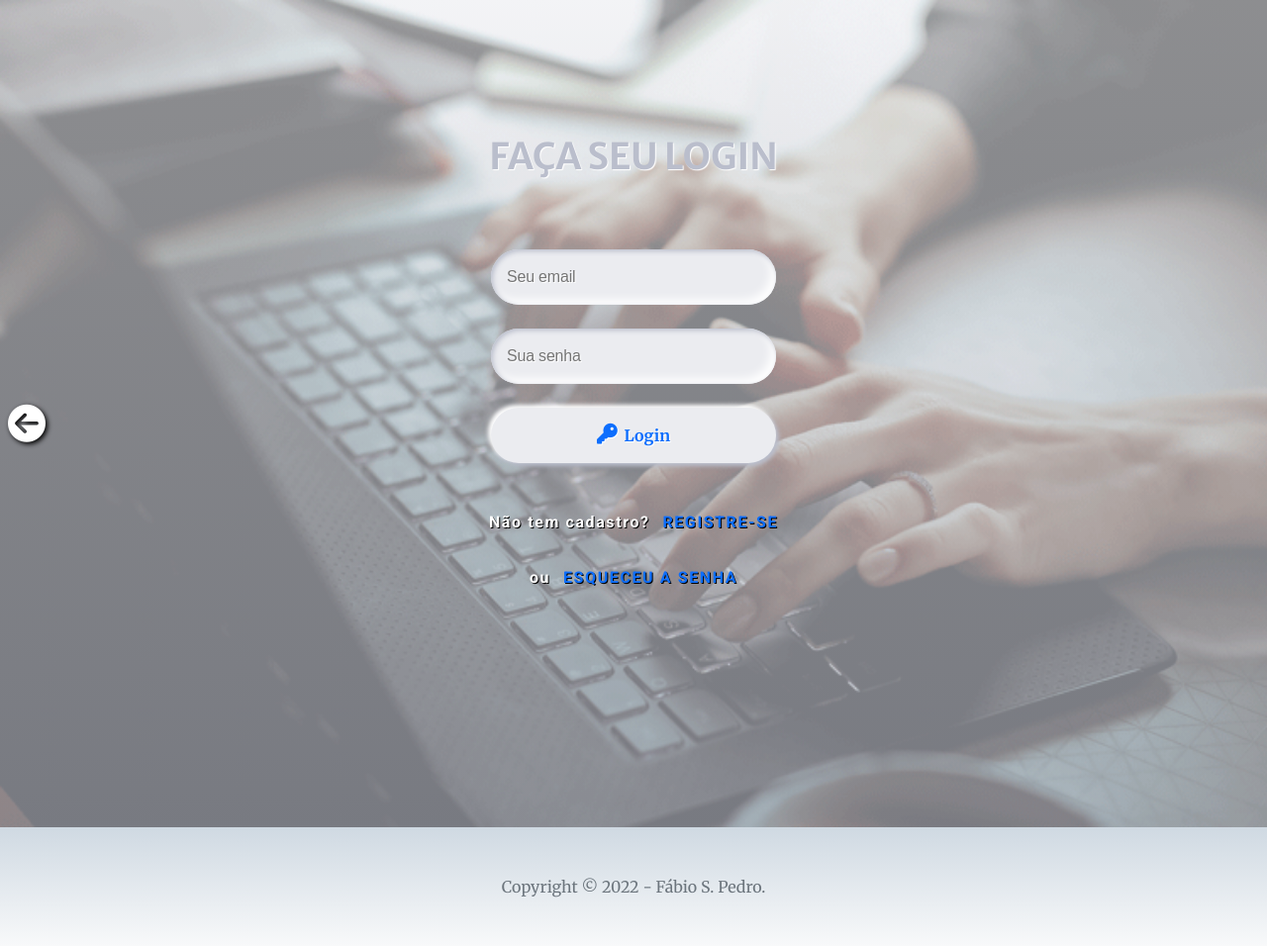
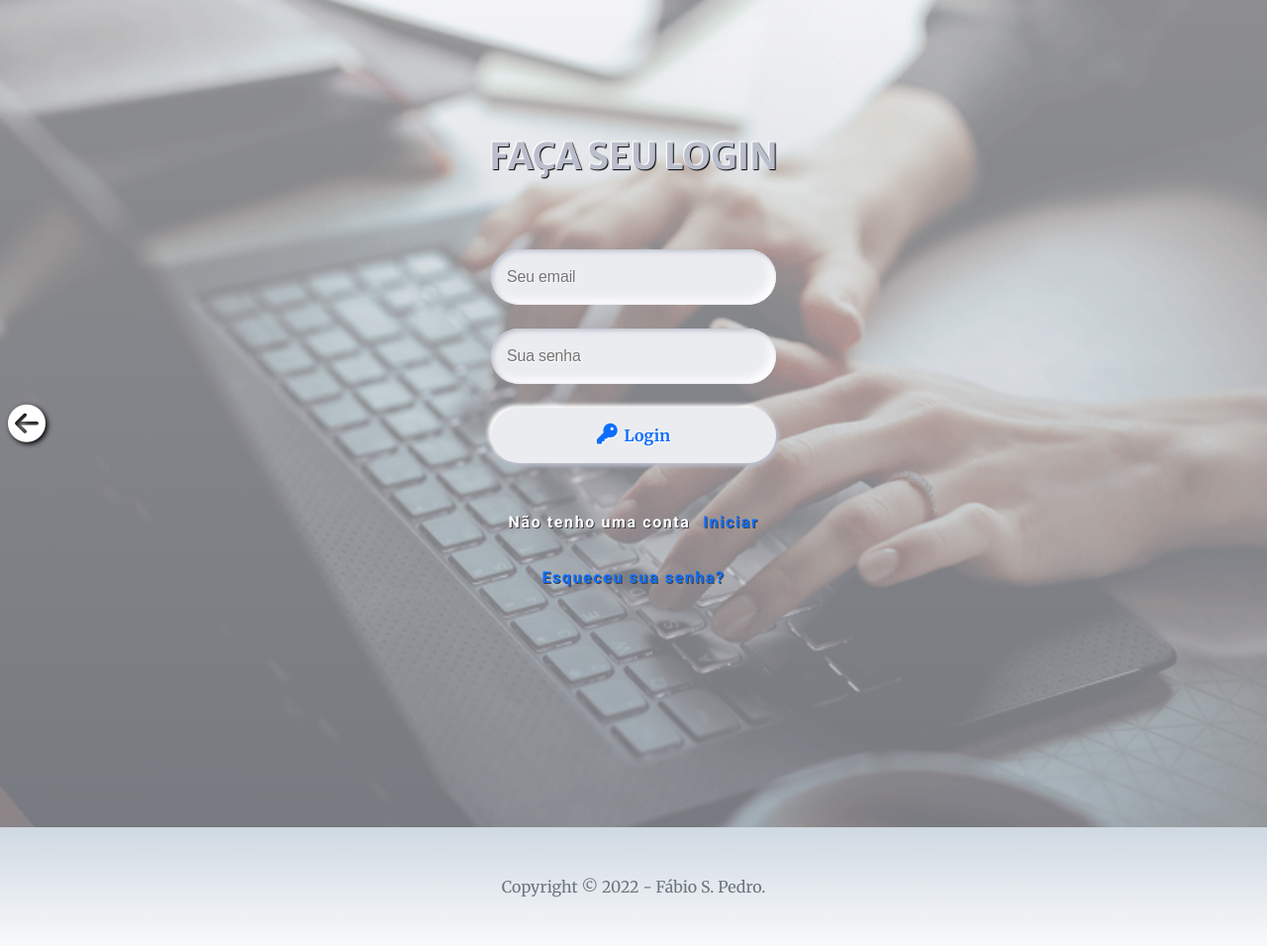
Before and after one commit to fspjonny/Lista-de-tarefas, a Django app: page /login/ in a window 1280 px wide. Shown: the whole page at 99% size. Run offline with Django 4.2, Linux system fonts and the light colour scheme; some libraries are stand-ins or nearby versions.

Commit message:
Update layout login anda main css

```diff
--- a/authentication/templates/authentication/login.html
+++ b/authentication/templates/authentication/login.html
@@ -21,9 +21,9 @@ Tarefas | Login
 
     {% include 'parts/messages.html' %}
 
-    <div class="link-registration">Não tem cadastro?<a href="{% url 'authentication:register' %}">REGISTRE-SE</a></div>
+    <div class="link-registration">Não tenho uma conta<a href="{% url 'authentication:register' %}">Iniciar</a></div>
 
-    <div class="link-registration">ou <a href="{% url 'reset_password' %}">ESQUECEU A SENHA</a></div>
+    <div class="link-registration"><a href="{% url 'reset_password' %}">Esqueceu sua senha?</a></div>
 </div>
 
 <div class="grid-navigation">
--- a/estaticos/css/main-style.css
+++ b/estaticos/css/main-style.css
@@ -10,6 +10,7 @@
     --bg-gray-6: #f8f9fa;
     --bg-gray-dark:#8c8b8b;
     --bg-gray-dark-1:#4e4e4e;
+    --bg-gray-dark-2:#3f3f3f;
     --color-opacity-gray-0:rgba(235, 236, 240, 0.6);
     --color-opacity-gray-1:rgba(171, 174, 184, 0.7);
     --color-red-100: #fee2e2;
@@ -220,14 +221,12 @@ ul {
   justify-content: center;
   color: var(--color-white);
   font-family:var(--font-roboto);
-  font-weight: bold;
-  text-shadow: 1px 1px var(--color-black);
+  text-shadow: 1px 1px var(--bg-gray-dark-2);
   letter-spacing: 0.1rem;
   gap: 0.8rem;
 }
 .link-registration a{
   text-decoration: none;
-  text-transform: uppercase;
   color: var(--color-blue);
 }
 .link-registration a:hover{
@@ -269,7 +268,7 @@ ul {
 .title-text {
   color: var(--color-shadow);
   text-transform: uppercase;
-  text-shadow: 1px 1px 1px var(--color-white);
+  text-shadow: -1px -1px 1px var(--color-white), 1px 1px 1px var(--color-black);
   font-weight: bold;
   font-size: 2.3rem;
   padding-bottom: 3rem;
```
